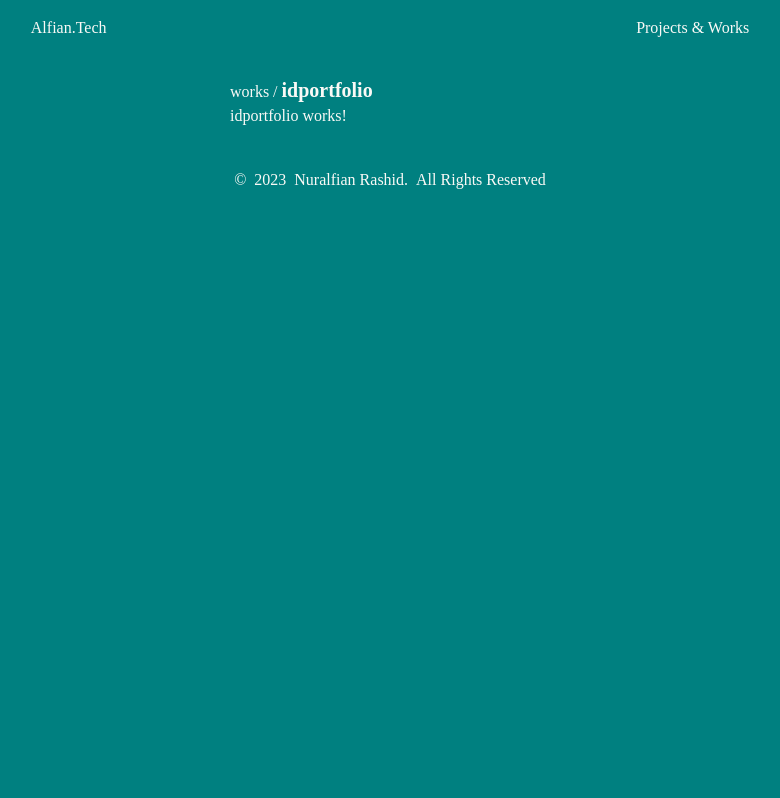
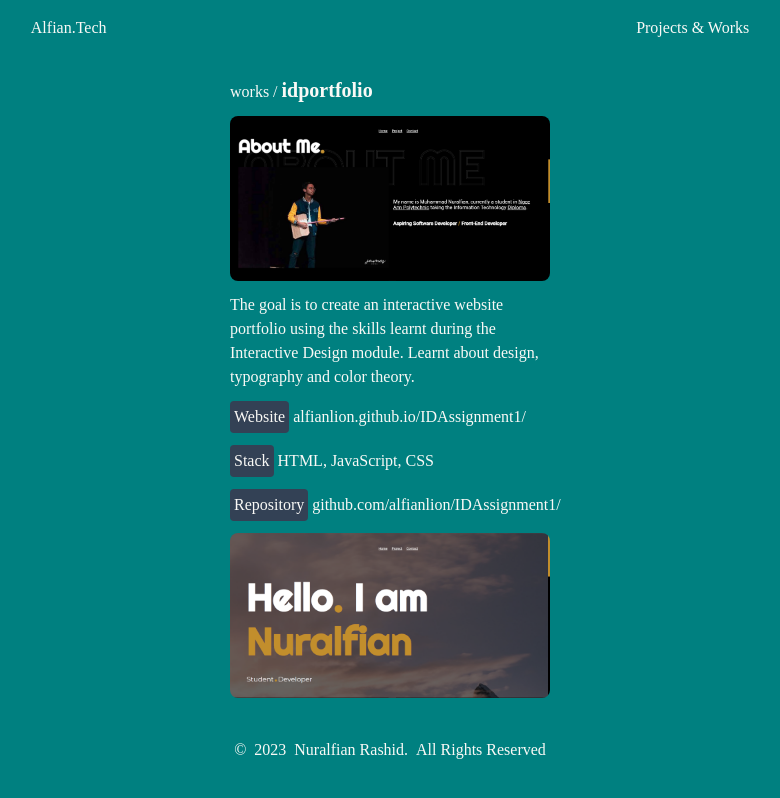
Before and after one commit to alfianlion/Alfian-Portfolio, an Angular app: page /works/idportfolio in a window 1280 px wide. Shown: the whole page, without its empty margins (250-1030 px from the left). Built offline with nearby package versions, Linux system fonts and the light colour scheme; a web font is replaced by a local one.

Commit message:
Completed idportfolio details page

```diff
--- a/src/page/works/idportfolio/idportfolio.component.html
+++ b/src/page/works/idportfolio/idportfolio.component.html
@@ -1,2 +1,40 @@
-<app-breadcrumb></app-breadcrumb>
-<p>idportfolio works!</p>
+<div class="flex flex-col gap-3 animate-sliding-in">
+  <app-breadcrumb></app-breadcrumb>
+  <img
+    class="rounded-lg"
+    src="./assets/images/ID-website-1.PNG"
+    alt=""
+    width="500"
+    height="500"
+  />
+  <p>
+    The goal is to create an interactive website portfolio using the skills
+    learnt during the Interactive Design module. Learnt about design, typography
+    and color theory.
+  </p>
+  <div class="flex">
+    <span class="bg-slate-700 rounded p-1">Website</span>
+    <a class="p-1" href="https://alfianlion.github.io/IDAssignment1/"
+      >alfianlion.github.io/IDAssignment1/</a
+    >
+  </div>
+  <div class="flex">
+    <span class="bg-slate-700 rounded p-1">Stack</span>
+    <span class="p-1">HTML, JavaScript, CSS</span>
+  </div>
+  <div class="flex">
+    <span class="bg-slate-700 rounded p-1">Repository</span>
+    <a
+      class="p-1 text-slate-"
+      href="https://github.com/alfianlion/IDAssignment1/"
+      >github.com/alfianlion/IDAssignment1/</a
+    >
+  </div>
+  <img
+    class="rounded-lg"
+    src="./assets/images/ID-website-2.PNG"
+    alt=""
+    width="500"
+    height="500"
+  />
+</div>
```
